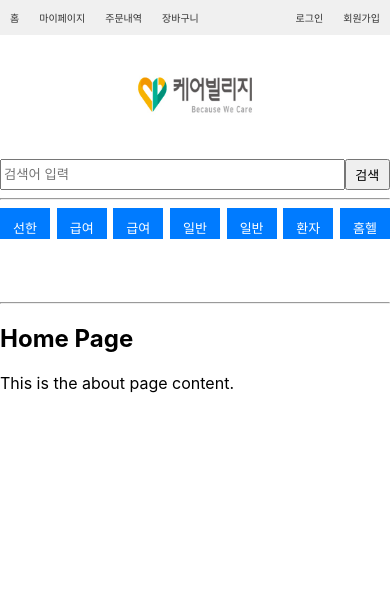
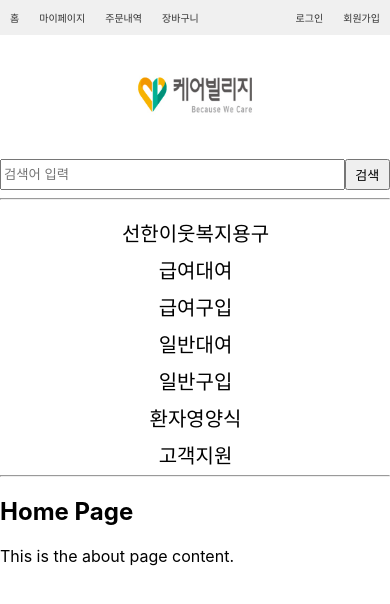
Before and after one commit to Parkseungje/welfare_equip_front, a React (Create React App) app: page / in a window 390 px wide. Shown: the top 604 px of the page. Built offline with nearby package versions, Linux system fonts and the light colour scheme.

Commit message:
메뉴 펼치기 pc,mobile 개발

```diff
--- a/src/css/header/dropdown.css
+++ b/src/css/header/dropdown.css
@@ -1,28 +1,29 @@
 .container {
     display: flex;
+    padding-left: 30px;
+    padding-right: 50px;
     justify-content: space-between;
   }
 
   .menu {
-    position: relative;
+    position: relative; /*디폴트는 static(고정)이고 relatvie(상대적인) 을 사용하면 부모요소에 상대적으로 픽셀을 주는만큼 이동함*/
   }
 
   .menu button {
     padding: 10px;
-    background-color: #007bff;
-    color: #fff;
+    background-color: #fff;
     border: none;
     cursor: pointer;
   }
 
   .dropdown {
-    position: absolute;
+    position: absolute; /* absolute는 html 전체를 부모요소로 보고 위치를 옮길수 있다 absolute로 설정하는순간 부모요소와 관계들이 끊긴다 */
     top: 100%;
-    left: 0;
+    left: -10%;
     list-style: none;
     padding: 0;
     margin: 0;
-    background-color: #f0f0f0;
+    background-color: #FCFBF1;
     box-shadow: 0 2px 5px rgba(0, 0, 0, 0.2);
     display: flex;
     flex-direction: column;
@@ -33,6 +34,55 @@
     padding: 10px;
   }
 
+  .dropdown li a{
+    color: black;
+  }
+
   .dropdown li:hover {
     background-color: #ddd;
   }
+
+  /* mobile mode */
+ @media (max-width: 768px) {
+
+      .container {
+        display: block;
+      }
+      .menu{
+        width: 100%;
+      }
+      .menu button {
+        padding-left: 10%;
+        background-color: white;
+        font-size: 20px;
+        width: 100%;
+      }
+      .menu button:hover{
+        color:red;
+      }
+
+      .dropdown {
+        z-index: 1;
+      }
+
+      .dropdown-m {
+        display: block;
+        width: 100%;
+        padding-left: 43%;
+        font-size: 20px;
+        border-color: black ;
+        animation: expandDropdown 0.3s ease-out; /* Add animation for smooth transition */
+      }
+
+      @keyframes expandDropdown {
+        from {
+          max-height: 0;
+          opacity: 0;
+        }
+        to {
+          max-height: 200px; /* Adjust the value as needed */
+          opacity: 1;
+        }
+      }
+
+}
--- a/src/header/DropDown.js
+++ b/src/header/DropDown.js
@@ -74,15 +74,42 @@ const DropDown = () => {
           }
       };
 
+      const handleMobileButtonClick = (menuNumber) => {
+        switch (menuNumber) {
+          case 1:
+            setShowMenu1((prev) => !prev);
+            break;
+          case 2:
+            setShowMenu2((prev) => !prev);
+            break;
+          case 3:
+            setShowMenu3((prev) => !prev);
+            break;
+          case 4:
+            setShowMenu4((prev) => !prev);
+            break;
+          case 5:
+            setShowMenu5((prev) => !prev);
+            break;
+          case 6:
+            setShowMenu6((prev) => !prev);
+            break;
+          case 7:
+            setShowMenu7((prev) => !prev);
+            break;
+        }
+    };
+
     return (
       <div className="container">
         <div
-          className="menu"
-          onMouseOver={() => handleMouseOver(1)}
-          onMouseOut={() => handleMouseOut(1)}
+          className={`menu ${showMenu1 ? 'show-dropdown' : ''}`}
+          onMouseOver={() => !window.matchMedia('(max-width: 768px)').matches && handleMouseOver(1)}
+          onMouseOut={() => !window.matchMedia('(max-width: 768px)').matches && handleMouseOut(1)}
+          onClick={() => window.matchMedia('(max-width: 768px)').matches && handleMobileButtonClick(1)}
         >
           <button>선한이웃복지용구</button>
-          {showMenu1 && (
+          {showMenu1 && !window.matchMedia('(max-width: 768px)').matches && (
             <ul className="dropdown">
               <li>
                 <Link to="/electric-bed">전동침대</Link>
@@ -99,13 +126,31 @@ const DropDown = () => {
             </ul>
           )}
         </div>
+        {/* mobile */}
+        {showMenu1 && window.matchMedia('(max-width: 768px)').matches && (
+            <div>
+            <div className="dropdown-m">
+                <Link to="/electric-bed">전동침대</Link>
+            </div>
+            <div className="dropdown-m">
+                <Link to="/wheelchair">휠체어</Link>
+            </div>
+            <div className="dropdown-m">
+                <Link to="/mattress">매트리스</Link>
+            </div>
+            <div className="dropdown-m">
+                <Link to="/portable-bath">이동욕조</Link>
+            </div>
+            </div>
+          )}
         <div
-          className="menu"
-          onMouseOver={() => handleMouseOver(2)}
-          onMouseOut={() => handleMouseOut(2)}
+          className={`menu ${showMenu2 ? 'show-dropdown' : ''}`}
+          onMouseOver={() => !window.matchMedia('(max-width: 768px)').matches && handleMouseOver(2)}
+          onMouseOut={() => !window.matchMedia('(max-width: 768px)').matches && handleMouseOut(2)}
+          onClick={() => window.matchMedia('(max-width: 768px)').matches && handleMobileButtonClick(2)}
         >
           <button>급여대여</button>
-          {showMenu2 && (
+          {showMenu2 && !window.matchMedia('(max-width: 768px)').matches &&(
             <ul className="dropdown">
               <li>
                 <Link to="/electric-bed">전동침대</Link>
@@ -122,13 +167,31 @@ const DropDown = () => {
             </ul>
           )}
         </div>
+        {/* mobile */}
+        {showMenu2 && window.matchMedia('(max-width: 768px)').matches && (
+            <div>
+            <div className="dropdown-m">
+                <Link to="/electric-bed">전동침대</Link>
+            </div>
+            <div className="dropdown-m">
+                <Link to="/wheelchair">휠체어</Link>
+            </div>
+            <div className="dropdown-m">
+                <Link to="/mattress">매트리스</Link>
+            </div>
+            <div className="dropdown-m">
+                <Link to="/portable-bath">이동욕조</Link>
+            </div>
+            </div>
+          )}
         <div
-          className="menu"
-          onMouseOver={() => handleMouseOver(3)}
-          onMouseOut={() => handleMouseOut(3)}
+          className={`menu ${showMenu3 ? 'show-dropdown' : ''}`}
+          onMouseOver={() => !window.matchMedia('(max-width: 768px)').matches && handleMouseOver(3)}
+          onMouseOut={() => !window.matchMedia('(max-width: 768px)').matches && handleMouseOut(3)}
+          onClick={() => window.matchMedia('(max-width: 768px)').matches && handleMobileButtonClick(3)}
         >
           <button>급여구입</button>
-          {showMenu3 && (
+          {showMenu3 && !window.matchMedia('(max-width: 768px)').matches &&(
             <ul className="dropdown">
               <li>
                 <Link to="/electric-bed">이동변기/간이변기</Link>
@@ -160,16 +223,49 @@ const DropDown = () => {
             </ul>
           )}
         </div>
+        {/* mobile */}
+        {showMenu3 && window.matchMedia('(max-width: 768px)').matches && (
+            <div>
+            <div className="dropdown-m">
+                <Link to="/electric-bed">이동변기/간이변기</Link>
+            </div>
+            <div className="dropdown-m">
+                <Link to="/wheelchair">목욕의자</Link>
+            </div>
+            <div className="dropdown-m">
+                <Link to="/mattress">보행기</Link>
+            </div>
+            <div className="dropdown-m">
+                <Link to="/portable-bath">지팡이</Link>
+            </div>
+            <div className="dropdown-m">
+                <Link to="/portable-bath">안전손잡이</Link>
+            </div>
+            <div className="dropdown-m">
+                <Link to="/portable-bath">방석</Link>
+            </div>
+            <div className="dropdown-m">
+                <Link to="/portable-bath">자세변환용구</Link>
+            </div>
+            <div className="dropdown-m">
+                <Link to="/portable-bath">방수시트</Link>
+            </div>
+            <div className="dropdown-m">
+                <Link to="/portable-bath">요실금팬티</Link>
+            </div>
+            </div>
+          )}
         <div
-          className="menu"
-          onMouseOver={() => handleMouseOver(4)}
-          onMouseOut={() => handleMouseOut(4)}
+          className={`menu ${showMenu4 ? 'show-dropdown' : ''}`}
+          onMouseOver={() => !window.matchMedia('(max-width: 768px)').matches && handleMouseOver(4)}
+          onMouseOut={() => !window.matchMedia('(max-width: 768px)').matches && handleMouseOut(4)}
+          onClick={() => window.matchMedia('(max-width: 768px)').matches && handleMobileButtonClick(4)}
         >
           <button>일반대여</button>
-          {showMenu4 && (
+          {showMenu4 && !window.matchMedia('(max-width: 768px)').matches && (
             <ul className="dropdown">
               <li>
-                <Link to="/electric-bed">전동침대</Link>
+                <Link to="/electric-bed">1전동침대</Link>
               </li>
               <li>
                 <Link to="/wheelchair">휠체어</Link>
@@ -180,13 +276,28 @@ const DropDown = () => {
             </ul>
           )}
         </div>
+        {/* mobile */}
+        {showMenu4 && window.matchMedia('(max-width: 768px)').matches && (
+            <div>
+                <div className="dropdown-m">
+                    <Link to="/electric-bed">전동침대</Link>
+                </div>
+                <div className="dropdown-m">
+                    <Link to="/wheelchair">휠체어</Link>
+                </div>
+                <div className="dropdown-m">
+                    <Link to="/mattress">욕창예방 매트리스</Link>
+                </div>
+            </div>
+          )}
         <div
-          className="menu"
-          onMouseOver={() => handleMouseOver(5)}
-          onMouseOut={() => handleMouseOut(5)}
+          className={`menu ${showMenu5 ? 'show-dropdown' : ''}`}
+          onMouseOver={() => !window.matchMedia('(max-width: 768px)').matches && handleMouseOver(5)}
+          onMouseOut={() => !window.matchMedia('(max-width: 768px)').matches && handleMouseOut(5)}
+          onClick={() => window.matchMedia('(max-width: 768px)').matches && handleMobileButtonClick(5)}
         >
           <button>일반구입</button>
-          {showMenu5 && (
+          {showMenu5 && !window.matchMedia('(max-width: 768px)').matches && (
             <ul className="dropdown">
               <li>
                 <Link to="/electric-bed">이동변기/간이변기</Link>
@@ -218,13 +329,46 @@ const DropDown = () => {
             </ul>
           )}
         </div>
+        {/* mobile */}
+        {showMenu5 && window.matchMedia('(max-width: 768px)').matches && (
+            <div>
+            <div className="dropdown-m">
+                <Link to="/electric-bed">이동변기/간이변기</Link>
+            </div>
+            <div className="dropdown-m">
+                <Link to="/wheelchair">목욕의자</Link>
+            </div>
+            <div className="dropdown-m">
+                <Link to="/mattress">보행기</Link>
+            </div>
+            <div className="dropdown-m">
+                <Link to="/portable-bath">지팡이</Link>
+            </div>
+            <div className="dropdown-m">
+                <Link to="/portable-bath">안전손잡이</Link>
+            </div>
+            <div className="dropdown-m">
+                <Link to="/portable-bath">방석</Link>
+            </div>
+            <div className="dropdown-m">
+                <Link to="/portable-bath">자세변환용구</Link>
+            </div>
+            <div className="dropdown-m">
+                <Link to="/portable-bath">방수시트</Link>
+            </div>
+            <div className="dropdown-m">
+                <Link to="/portable-bath">요실금팬티</Link>
+            </div>
+            </div>
+          )}
         <div
-          className="menu"
-          onMouseOver={() => handleMouseOver(6)}
-          onMouseOut={() => handleMouseOut(6)}
+          className={`menu ${showMenu6 ? 'show-dropdown' : ''}`}
+          onMouseOver={() => !window.matchMedia('(max-width: 768px)').matches && handleMouseOver(6)}
+          onMouseOut={() => !window.matchMedia('(max-width: 768px)').matches && handleMouseOut(6)}
+          onClick={() => window.matchMedia('(max-width: 768px)').matches && handleMobileButtonClick(6)}
         >
           <button>환자영양식</button>
-          {showMenu6 && (
+          {showMenu6 && !window.matchMedia('(max-width: 768px)').matches && (
             <ul className="dropdown">
               <li>
                 <Link to="/electric-bed">고소한 검은깨</Link>
@@ -241,13 +385,31 @@ const DropDown = () => {
             </ul>
           )}
         </div>
+        {/* mobile */}
+        {showMenu6 && window.matchMedia('(max-width: 768px)').matches && (
+            <div>
+            <div className="dropdown-m">
+                <Link to="/electric-bed">고소한 검은깨</Link>
+            </div>
+            <div className="dropdown-m">
+                <Link to="/wheelchair">구수한맛</Link>
+            </div>
+            <div className="dropdown-m">
+                <Link to="/mattress">오메가</Link>
+            </div>
+            <div className="dropdown-m">
+                <Link to="/portable-bath">화이바</Link>
+            </div>
+            </div>
+          )}
         <div
-          className="menu"
-          onMouseOver={() => handleMouseOver(7)}
-          onMouseOut={() => handleMouseOut(7)}
+          className={`menu ${showMenu7 ? 'show-dropdown' : ''}`}
+          onMouseOver={() => !window.matchMedia('(max-width: 768px)').matches && handleMouseOver(7)}
+          onMouseOut={() => !window.matchMedia('(max-width: 768px)').matches && handleMouseOut(7)}
+          onClick={() => window.matchMedia('(max-width: 768px)').matches && handleMobileButtonClick(7)}
         >
-          <button>홈헬스케어</button>
-          {showMenu7 && (
+          <button>고객지원</button>
+          {showMenu7 && !window.matchMedia('(max-width: 768px)').matches && (
             <ul className="dropdown">
               <li>
                 <Link to="/electric-bed">건강기능신발</Link>
@@ -261,6 +423,20 @@ const DropDown = () => {
             </ul>
           )}
         </div>
+        {/* mobile */}
+        {showMenu7 && window.matchMedia('(max-width: 768px)').matches && (
+            <div>
+            <div className="dropdown-m">
+                <Link to="/electric-bed">건강기능신발</Link>
+            </div>
+            <div className="dropdown-m">
+                <Link to="/wheelchair">압박용밴드</Link>
+            </div>
+            <div className="dropdown-m">
+                <Link to="/mattress">지팡이고무</Link>
+            </div>
+            </div>
+          )}
       </div>
     );
 };
```
